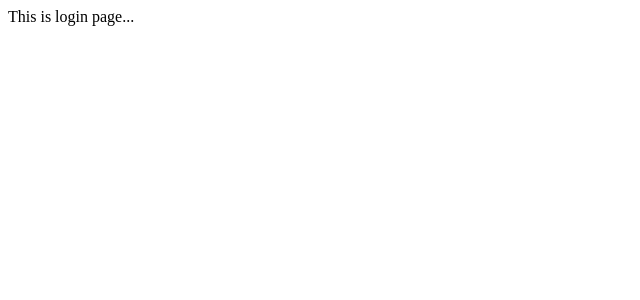
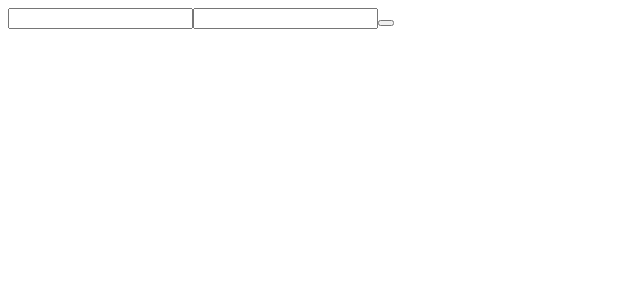
Before and after one commit to MasoodAhmad/rr, a React app: page /login in a window 1280 px wide. Shown: the top 300 px of the page, without its empty margins (0-640 px from the left). Built offline with nearby package versions, Linux system fonts and the light colour scheme.

Commit message:
login page form init

```diff
--- a/src/components/login.tsx
+++ b/src/components/login.tsx
@@ -1,3 +1,9 @@
 export const Login = () => (
-  <div>This is login page...</div>
+  <div>
+    <form method="POST">
+      <input type="text" name="login" />
+      <input type="password" name="password" />
+      <button type="submit" />
+    </form>
+  </div>
 )
```
